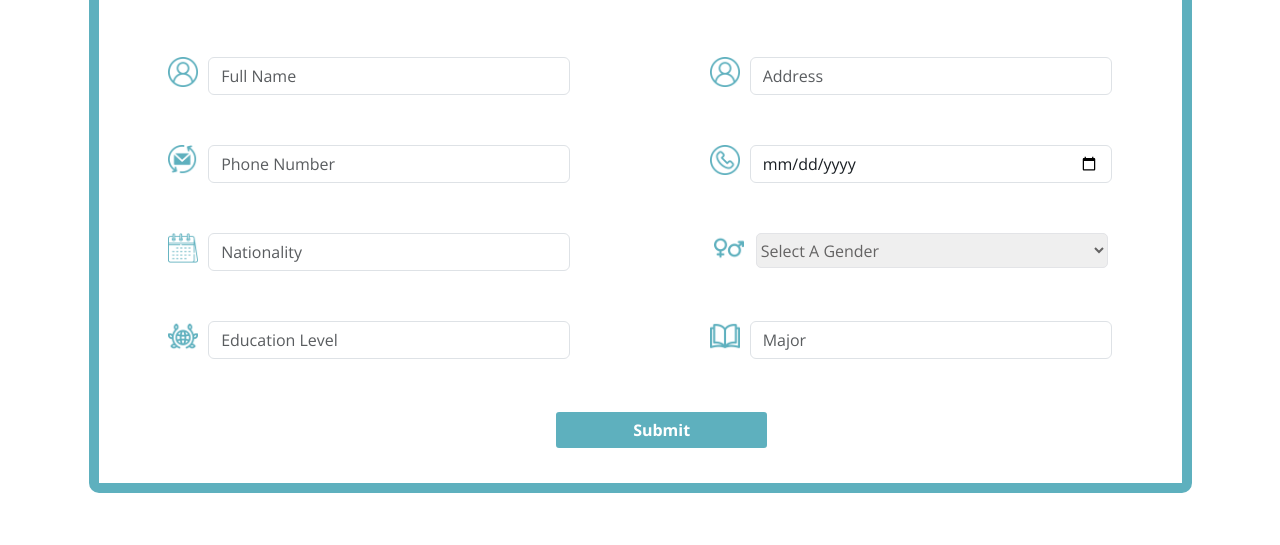
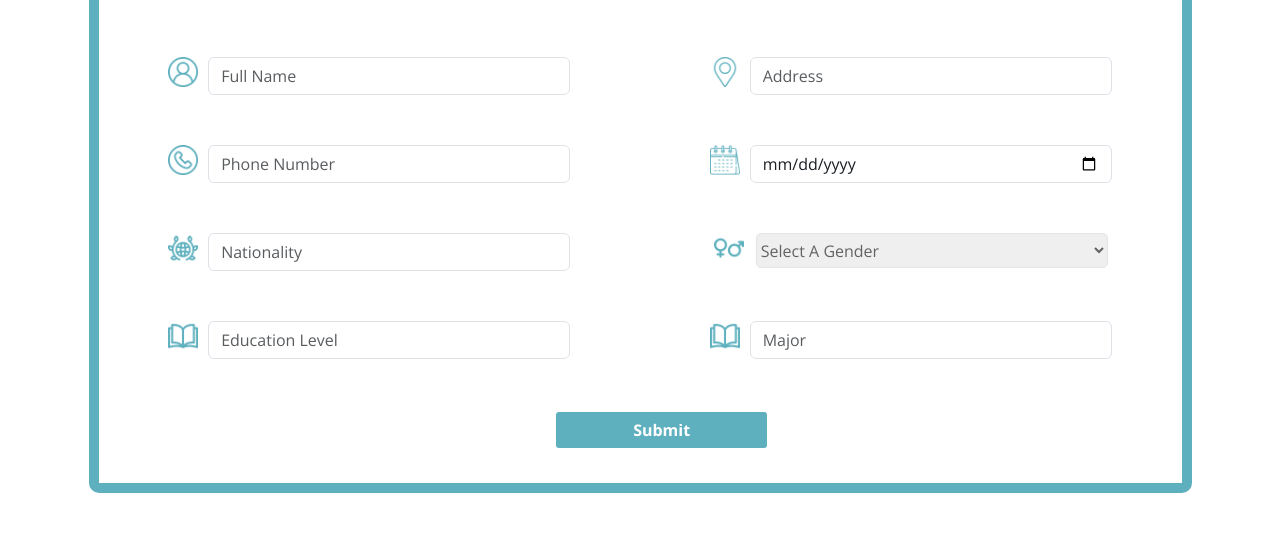
Before and after one commit to farahMawwad/RegSys, a plain HTML site: page assets/html/form.html in a window 1280 px wide. Shown: the part 255-800 px from the top of the page. Drawn offline with nearby package versions, Linux system fonts and the light colour scheme.

Commit message:
personal_info_dania

```diff
--- a/assets/html/form.html
+++ b/assets/html/form.html
@@ -167,7 +167,7 @@
                 </div>
                 <div class="col-lg-6 input_Details">
                   <img
-                    src="../imgs/user.png"
+                    src="../imgs/pin.png"
                     alt=""
                     height="30px"
                     width="30px"
@@ -183,7 +183,7 @@
               <div class="row">
                 <div class="col-lg-6 input_Details">
                   <img
-                    src="../imgs/resend.png"
+                    src="../imgs/phone.png"
                     alt=""
                     height="30px"
                     width="30px"
@@ -199,7 +199,7 @@
                 </div>
                 <div class="col-lg-6 input_Details">
                   <img
-                    src="../imgs/phone.png"
+                    src="../imgs/calendar.png"
                     alt=""
                     height="30px"
                     width="30px"
@@ -215,7 +215,7 @@
               <div class="row">
                 <div class="col-lg-6 input_Details">
                   <img
-                    src="../imgs/calendar.png"
+                    src="../imgs/united-nations.png"
                     alt=""
                     height="30px"
                     width="30px"
@@ -244,7 +244,7 @@
                 </div>
                 <div class="col-lg-6 input_Details">
                   <img
-                    src="../imgs/united-nations.png"
+                    src="../imgs/open-book.png"
                     alt=""
                     height="30px"
                     width="30px"
```
Also changed, not shown: assets/imgs/pin.png (added).
